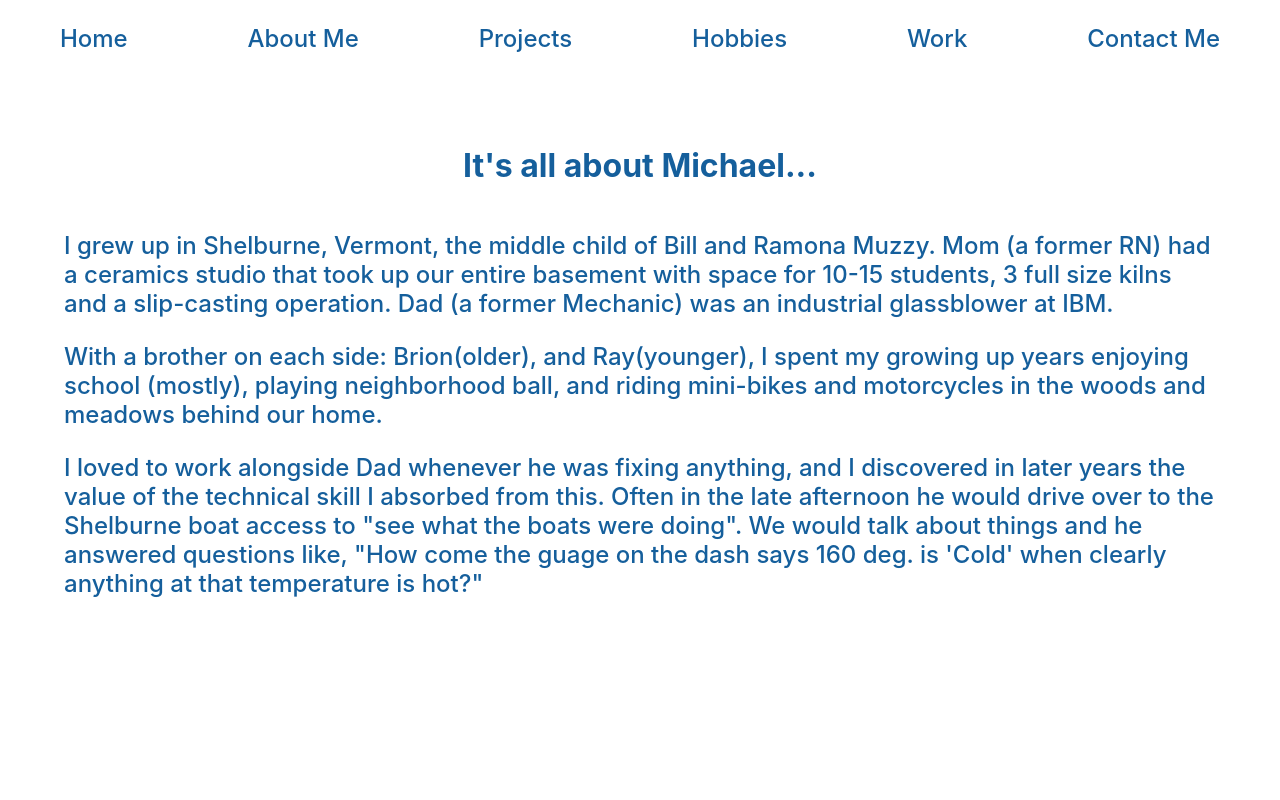
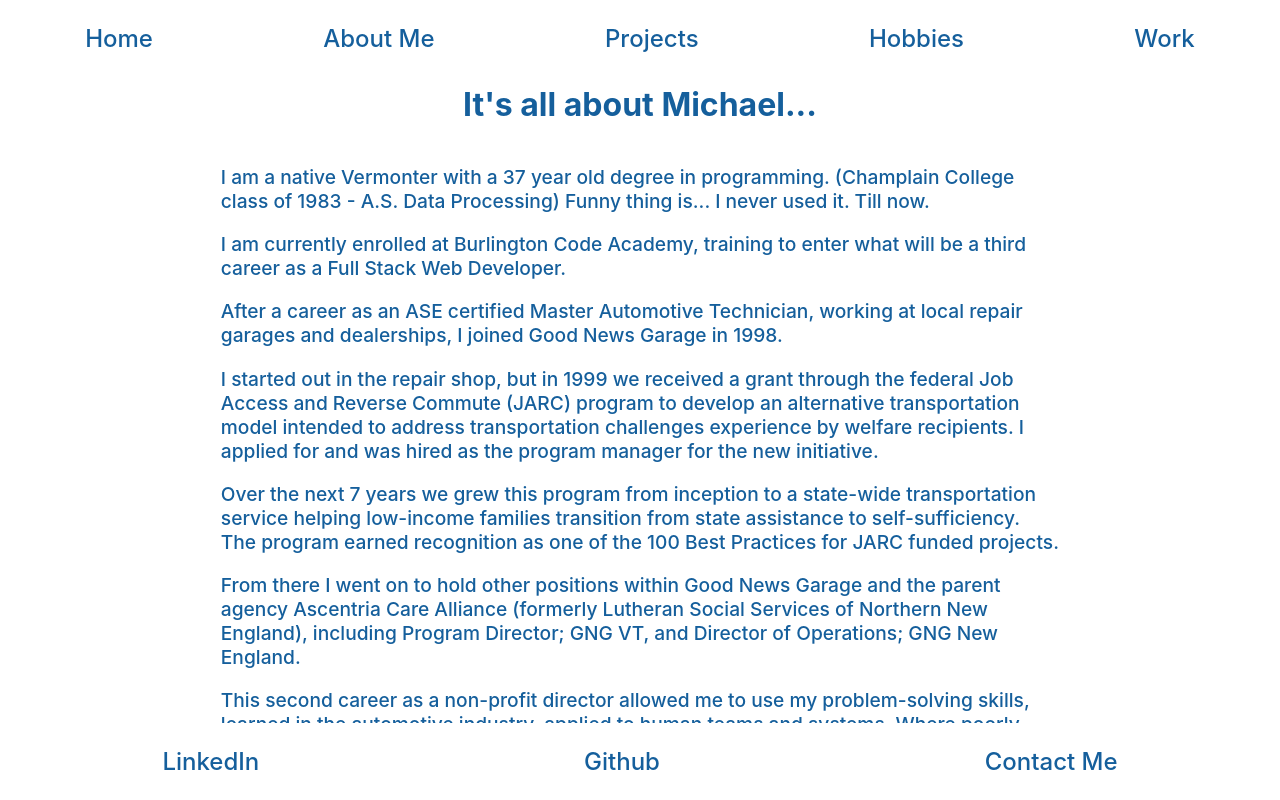
Before and after one commit to foxflyer40/Michael-Muzzy-portfolio, a React (Create React App) app in the folder client/: page /about in a window 1280 px wide. Shown: the top 800 px of the page. Built offline with nearby package versions, Linux system fonts and the light colour scheme.

Commit message:
footer and modal added

```diff
--- a/client/src/About.js
+++ b/client/src/About.js
@@ -19,17 +19,28 @@ class About extends React.Component {
 
             <div id='aboutContent'>
                <p>
-                  I grew up in Shelburne, Vermont, the middle child of Bill and
-                  Ramona Muzzy.  Mom (a former RN) had a ceramics studio that took up our entire basement with space for 10-15 students, 3 full size kilns and a slip-casting operation.  Dad (a former Mechanic) was an industrial glassblower at IBM.
+                  I am a native Vermonter with a 37 year old degree in programming. (Champlain College class of 1983 - A.S. Data Processing)  Funny thing is... I never used it.  Till now.
             </p>
                <p>
-                  With a brother on each side: Brion(older), and Ray(younger), I spent my growing up years enjoying school (mostly), playing neighborhood ball, and riding mini-bikes and motorcycles in the woods and meadows behind our home.
+                  I am currently enrolled at Burlington Code Academy, training to enter what will be a third career as a Full Stack Web Developer.
             </p>
                <p>
-                  I loved to work alongside Dad whenever he was fixing anything, and I discovered in later years the value of the technical skill I absorbed from this.  Often in the late afternoon he would drive over to the Shelburne boat access to "see what the boats were doing".  We would talk about things and he answered questions like, "How come the guage on the dash says 160 deg. is 'Cold' when clearly anything at that temperature is hot?"
+                  After a career as an ASE certified Master Automotive Technician, working at local repair garages and dealerships, I joined Good News Garage in 1998.
             </p>
                <p>
-
+                  I started out in the repair shop, but in 1999 we received a grant through the federal Job Access and Reverse Commute (JARC) program to develop an alternative transportation model intended to address transportation challenges experience by welfare recipients.  I applied for and was hired as the program manager for the new initiative.
+               </p>
+               <p>
+                  Over the next 7 years we grew this program from inception to a state-wide transportation service helping low-income families transition from state assistance to self-sufficiency.  The program earned recognition as one of the 100 Best Practices for JARC funded projects.
+               </p>
+               <p>
+                  From there I went on to hold other positions within Good News Garage and the parent agency Ascentria Care Alliance (formerly Lutheran Social Services of Northern New England), including Program Director; GNG VT, and Director of Operations; GNG New England.
+               </p>
+               <p>
+                  This second career as a non-profit director allowed me to use my problem-solving skills, learned in the automotive industry, applied to human teams and systems.  Where poorly functioning parts and systems in a vehicle can simply be replaced, people and teams need to be led and ‘grown’ into more highly functional states.
+               </p>
+               <p>
+                  This return to my college education blends both elements.  On the software and development end of things, careful diagnosis (debugging) and specific corrections need to be made.  But Apps are used by human beings, and so I hope to leverage my experience working with diverse stakeholders and partners to help build technology that is accessible to people.
                </p>
             </div>
          </div>
--- a/client/src/App.css
+++ b/client/src/App.css
@@ -1,6 +1,15 @@
 /* Global Styling */
 
+
+
 /* Header Styling */
+#top {
+   position: fixed;
+   top: 0;
+   left: 0;
+   width: 100%;
+   background-color: #FFF;
+   z-index: 99; }
 
 #banner {
    display: flex;
@@ -20,7 +29,7 @@
 
 #homePage {
    display: flex;
-   margin: 6em 0em 0em 0em;
+   margin: 7em 0em 0em 0em;
    padding: 0;
    flex-direction: row;
    justify-content: center;
@@ -52,8 +61,8 @@
 /* About page styling */
 
 #aboutPage {
-   margin: 1em;
-   padding: 3em;
+   margin: 2em 1em 1em 1em;
+   padding: 2em;
    display: flex;
    flex-direction: column;
    justify-content: center;
@@ -62,14 +71,16 @@
 }
 
 #aboutContent {
-   font-size: 1.5em;
+   padding-left: 9em;
+   padding-right: 9em;
+   font-size: 1.2em;
    font-weight: 500;
 }
 
 /* Projects page styling */
 
 #projectsPage {
-   margin: 1em;
+   margin: 2em 1em 1em 1em;
    padding: 1em;
    display: flex;
    flex-direction: row;
@@ -92,7 +103,7 @@ label {
 /* Hobby page styling */
 
 #hobbyPage {
-   margin: 1em;
+   margin: 2em 1em 1em 1em;
    display: flex;
    flex-direction: row;
    justify-content: center;
@@ -110,7 +121,7 @@ label {
 /* Work page styling */
 
 #workPage {
-   margin: 0em 1em 1em 1em;
+   margin: 2em 1em 1em 1em;
    display: flex;
    flex-direction: row;
    justify-content: center;
@@ -121,6 +132,53 @@ label {
 .workLabel {
    margin-bottom: 2em;
    text-align: center;
-   font-size: 2em;
+   font-size: 1.2em;
    font-weight: 500;
 }
+
+/* modal styling */
+#main {
+   display: flex;
+   flex-direction: column;
+   justify-items: center;
+   align-items: center;
+
+ }
+
+ #modal {
+   display: flex;
+   flex-direction: column;
+   width: 100vw;
+   height: 100vh;
+   z-index: 3000;
+   position: absolute;
+   top: 0em;
+   background-color: rgba(0, 0, 0, .8);
+   justify-items: left;
+   align-items: center;
+   margin: 0em;
+   padding: 0em;
+ }
+
+/* Footer Styling */
+#bottom {
+   position: fixed;
+   bottom: 0;
+   left: 0;
+   width: 100%;
+   background-color: #FFF;
+   z-index: 99; }
+
+ #footer {
+   display: flex;
+   justify-content: space-around;
+   margin-top: 1em;
+   margin-bottom: 1em;
+   font-size: x-large;
+}
+
+.footerSelector {
+   text-decoration: none;
+   color: rgb(21, 95, 156);
+   font-weight: 500;
+}
--- a/client/src/App.js
+++ b/client/src/App.js
@@ -7,20 +7,36 @@ import About from './About';
 import Projects from './Projects';
 import Hobbies from './Hobbies';
 import Work from './Work';
+import Footer from './Footer'
 
 class App extends React.Component {
   constructor(props) {
     super(props)
 
     this.state = {
+      modalOpen: false
 
     }
+  }
+
+  handleOpen = () => {
+    this.setState({
+      modalOpen: true
+    })
+  }
+
+  handleClose = () => {
+    this.setState({
+      modalOpen: false
+    })
   }
 
   render() {
     return (
       <div>
-        <Header />
+        <div id='top'>
+          <Header />
+        </div>
         <Switch>
           <Route exact path={'/'} component={Home} />
           <Route path={'/about'} component={About} />
@@ -28,6 +44,13 @@ class App extends React.Component {
           <Route path={'/hobbies'} component={Hobbies} />
           <Route path={'/work'} component={Work} />
         </Switch>
+        <div id='bottom'>
+          <Footer modalOpen={this.state.modalOpen} handleOpen={this.handleOpen} />
+        </div>
+        <div id='modal' style={{ visibility: this.state.modalOpen ? 'visible' : 'hidden' }} >
+          <h1>Hello! I am a Modal</h1>
+          <button id='closeButton' onClick={this.handleClose}>Close modal</button>
+        </div>/>
       </div>
     )
   }
--- /dev/null
+++ b/client/src/Footer.js
@@ -0,0 +1,36 @@
+import React from 'react'
+import { Link } from 'react-router-dom';
+import './App.css'
+
+class Footer extends React.Component {
+   constructor(props) {
+      super(props)
+
+      this.state = {
+
+      }
+   }
+
+
+   render() {
+      return (
+         <div id='footer'>
+
+            <Link to={'/'} className='footerSelector'>
+               <div >LinkedIn</div>
+            </Link>
+
+            <Link to={'/'} className='footerSelector'>
+               <div >Github</div>
+            </Link>
+
+            <div >
+               <div className='footerSelector' onClick={this.props.handleOpen} >Contact Me</div>
+            </div>
+
+         </div>
+      )
+   }
+}
+
+export default Footer;
--- a/client/src/Header.js
+++ b/client/src/Header.js
@@ -1,6 +1,7 @@
 import React from 'react'
 import { Link } from 'react-router-dom';
 import './App.css';
+
 
 
 class Header extends React.Component {
@@ -11,6 +12,7 @@ class Header extends React.Component {
 
       }
    }
+
 
    render() {
       return (
@@ -36,14 +38,10 @@ class Header extends React.Component {
                <div >Work</div>
             </Link>
 
-            <Link to={'/contact'} className='bannerSelector'>
-               <div >Contact Me</div>
-            </Link>
-
          </div>
       )
    }
 }
 
 
-   export default Header;
+export default Header;
--- a/client/src/Work.js
+++ b/client/src/Work.js
@@ -15,13 +15,12 @@ class Work extends React.Component {
       return (
          <div id='workPage'>
 
-         <label >
+            <label >
                <div className='workLabel'>
-                  Resume
+                  (Click resume to download.)
                </div>
-               <a >
+               <a href="./media/myResume.pdf" download>
                   <img src={(Resume)} alt='Resume link'></img>
-                  {/*  */}
                </a>
             </label>
 
```
Also changed, not shown: 1 other file (tests, documents, lock files or other folders).
